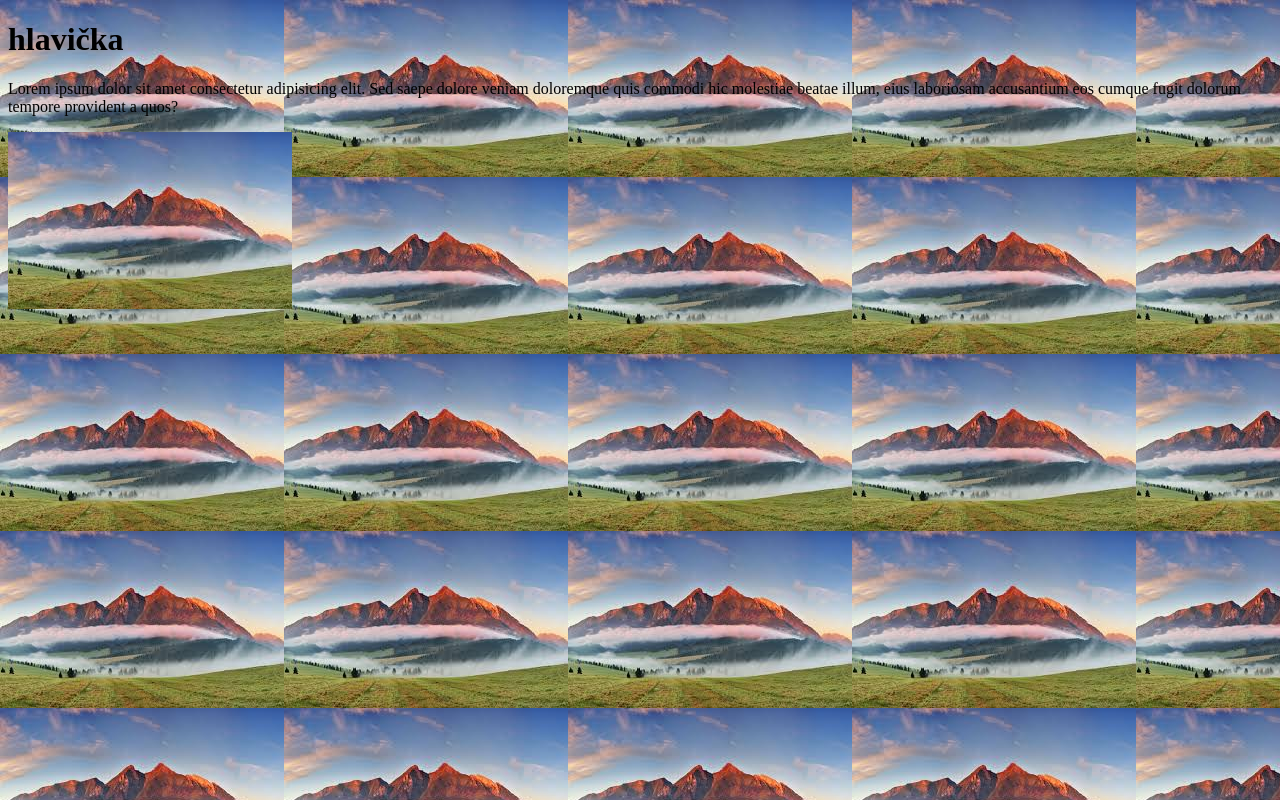
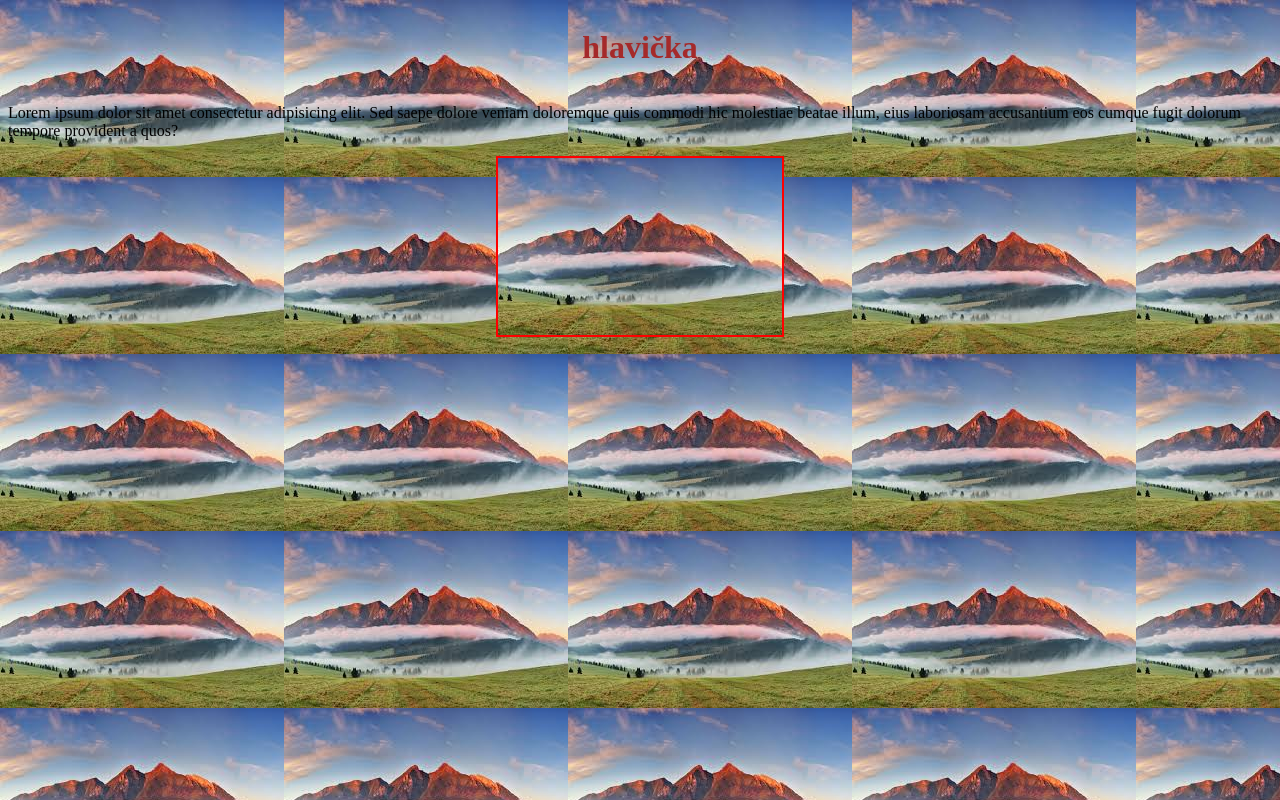
Before and after one commit to mitopepola/projekt01_23_04_03, a plain HTML site: page index.html in a window 1280 px wide. Drawn offline with Linux system fonts and the light colour scheme.

Commit message:
doplnený fles a farby na h1

```diff
--- a/style.css
+++ b/style.css
@@ -1,4 +1,13 @@
 body {
     background-image:url(image/image01.jpg);
-
+    display: flex;
+    flex-direction: column;
+    justify-content: center;
+    align-items: center;
 }
+h1{
+    color: brown;
+}
+img {
+    border: 2px solid red;
+}
```
